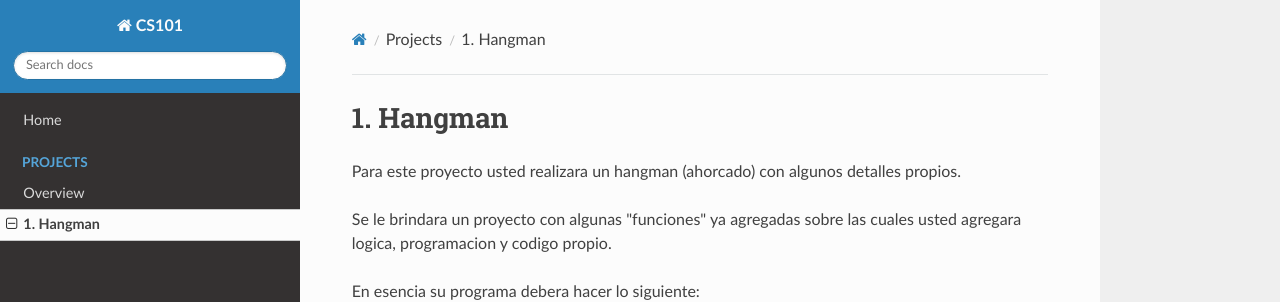
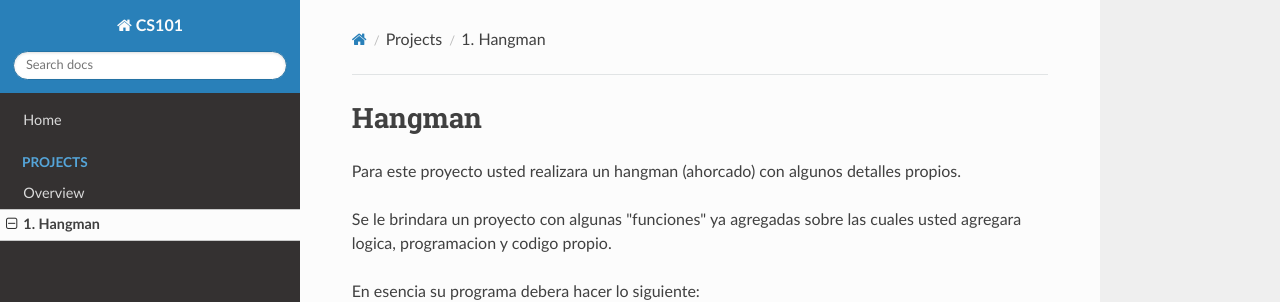
Before and after one commit to cs-ufm/cs101-2020, an MkDocs documentation site: the page built from docs/projects/hangman/hangman.md, in a window 1280 px wide and 900 px high. Shown: the top 302 px of the window. Built offline with MkDocs 1.6.1, drawn with Linux system fonts in a browser that asks for light colours; nearby versions of some CDN libraries.

Commit message:
@jmarcos-cano - no 1

```diff
--- a/docs/projects/hangman/hangman.md
+++ b/docs/projects/hangman/hangman.md
@@ -1,4 +1,4 @@
-# 1. Hangman
+# Hangman
 
 Para este proyecto usted realizara un hangman (ahorcado) con algunos detalles propios.
 
```
